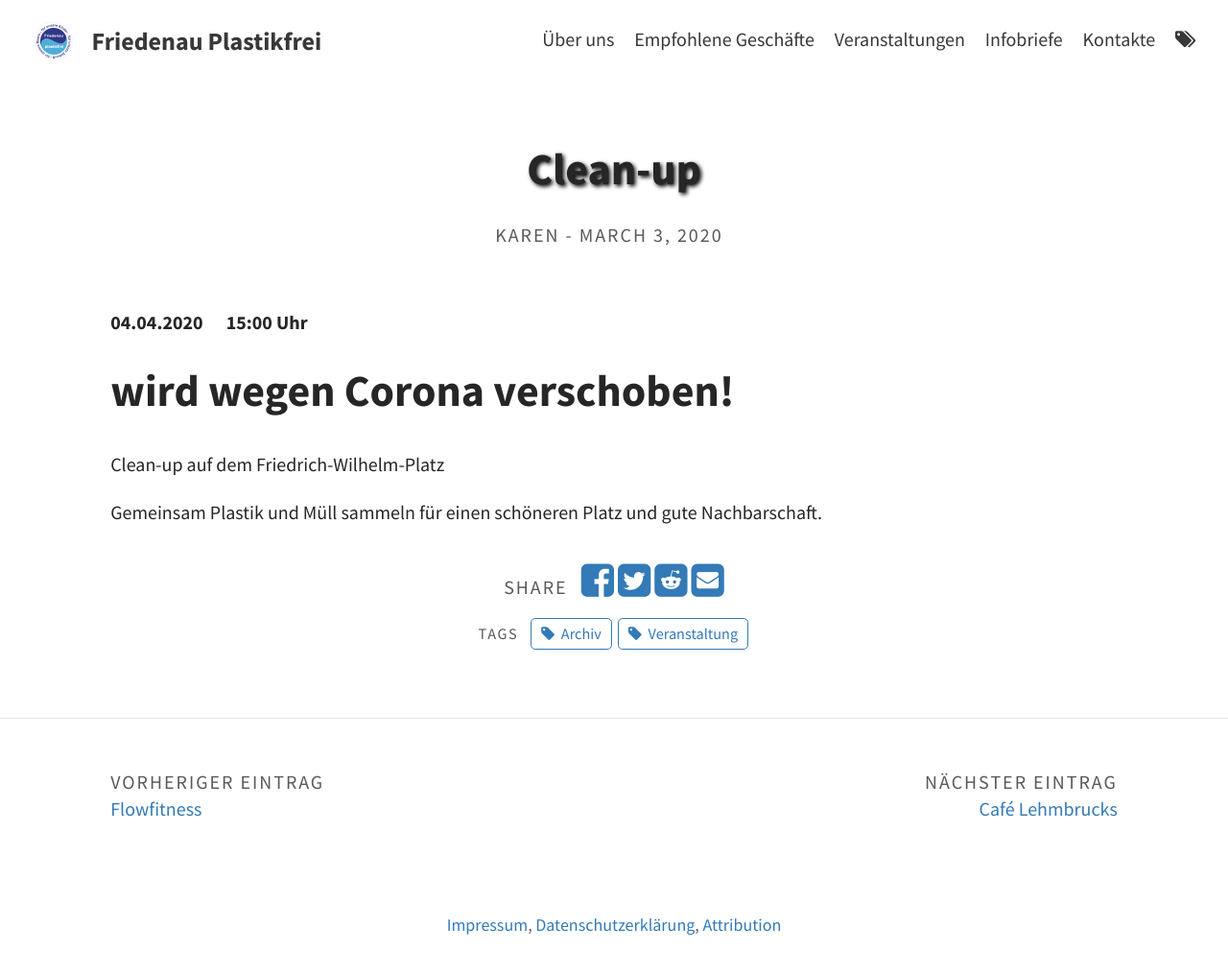
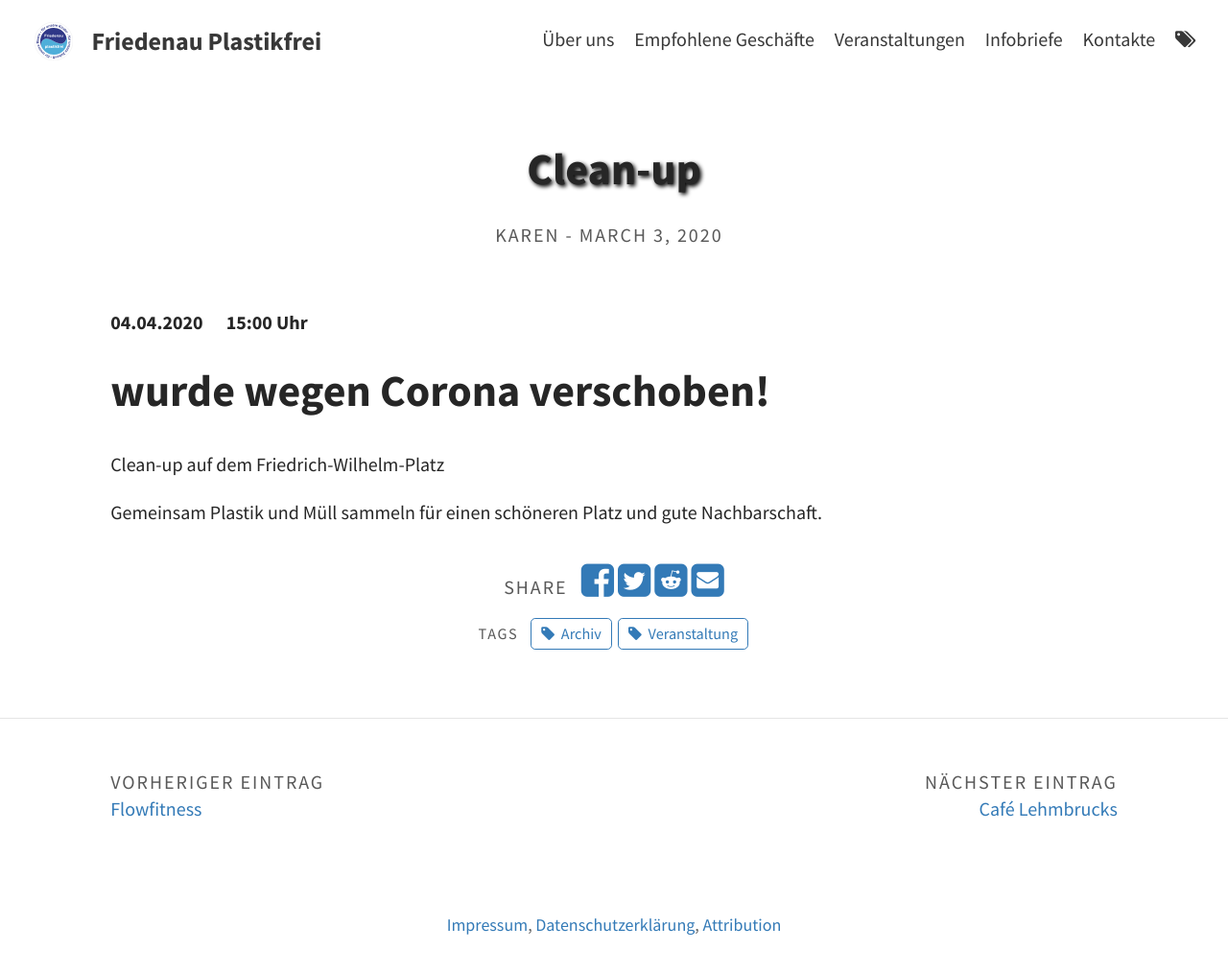
Before and after one commit to plastikwendefriedenau/website, a Jekyll site: the page built from _posts/2020-03-03-clean-up.md, in a window 1280 px wide. Shown: the whole page at 96% size. Built offline with Jekyll 4.4.1, drawn with Linux system fonts in a browser that asks for light colours.

Commit message:
Update 2020-03-03-clean-up.md

```diff
--- a/_posts/2020-03-03-clean-up.md
+++ b/_posts/2020-03-03-clean-up.md
@@ -9,7 +9,7 @@ tags: [Veranstaltung,Archiv]
 excerpt_separator: <!--mehr-->
 ---
 
-# wird wegen Corona verschoben!<!--mehr-->
+# wurde wegen Corona verschoben!<!--mehr-->
 
 Clean-up auf dem Friedrich-Wilhelm-Platz
 
```
